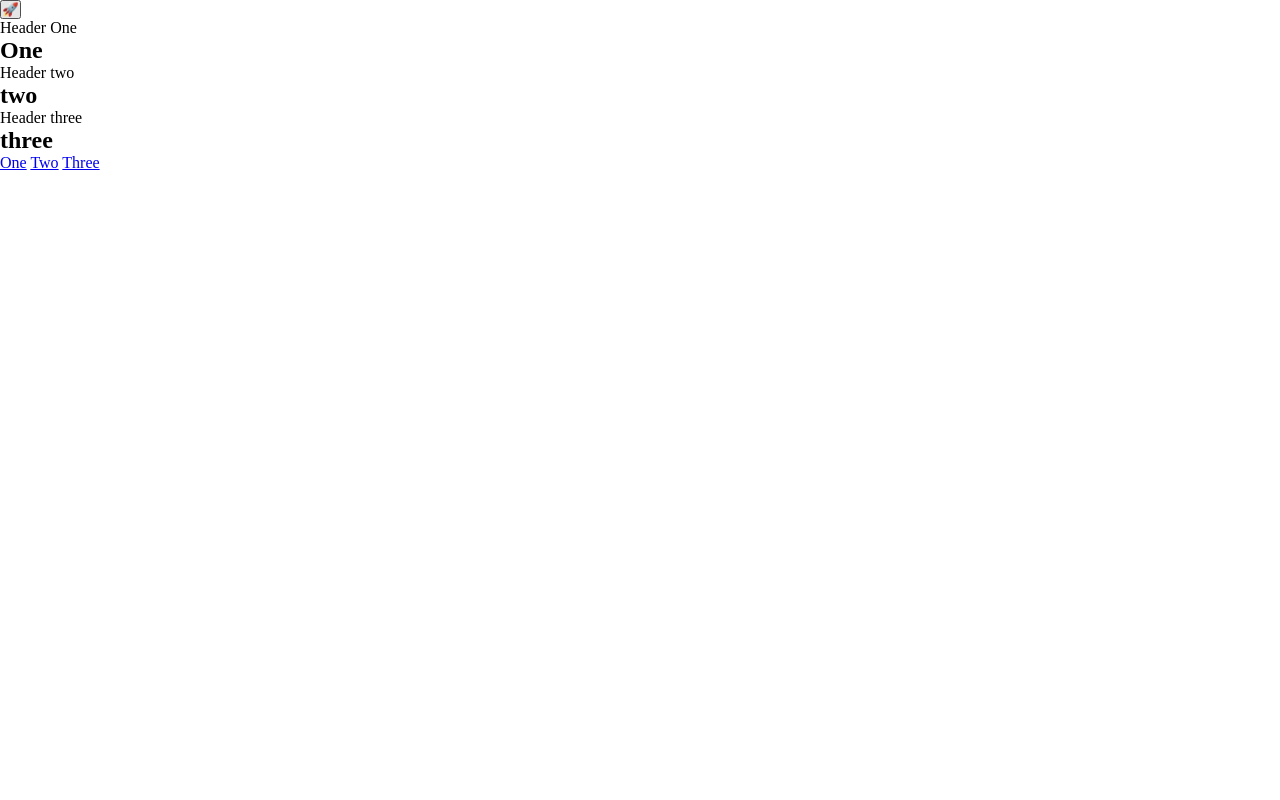
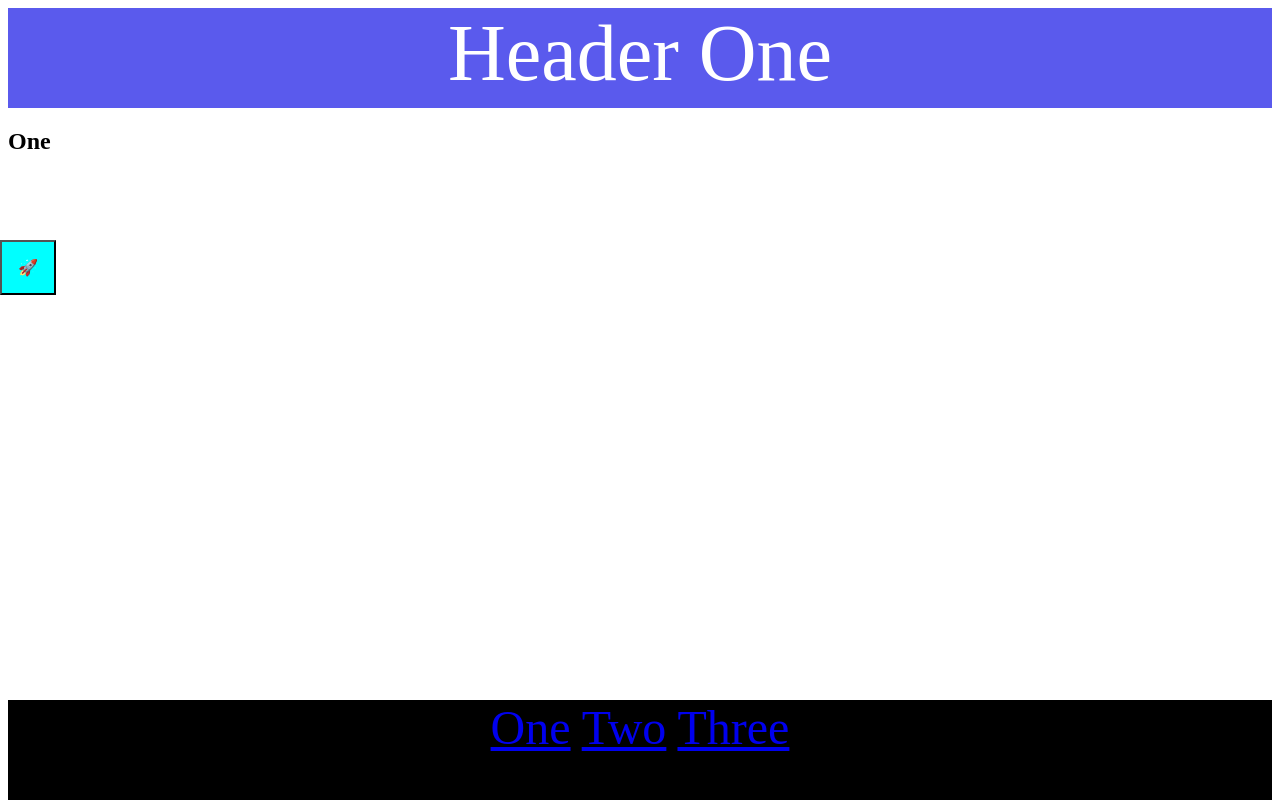
Before and after one commit to anvesha-21/web-dev-practice, a plain HTML site: page arfs.html in a window 1280 px wide. Shown: the top 800 px of the page. Drawn offline with Linux system fonts and the light colour scheme.

Commit message:
Update as.css

```diff
--- a/as.css
+++ b/as.css
@@ -1,4 +1,4 @@
-*{
+/* html{
     margin: 0;
     padding: 0;
     box-sizing: border-box;
@@ -8,8 +8,8 @@ body{
     min-height: 200vh;
 
 }
-
-.outer-container{
+/*
+/* .outer-container{
     border: 3px dashed black;
     width: 75-vw;
     height: 85vh;
@@ -28,27 +28,82 @@ body{
     color: white;
     padding: 1rem;
 
+} */
+/* .header1{
+    background-color: blue;
+    color: white;
+    position: absolute;
+    max-height: 200px; */
+    /* top: 100px;
+    center: 30px;
+    font-size: 100px;
+    text-align: center;
 }
-.absolute{
-    background-color: blue;
-    position: absolute;
-    top: 100px;
-    left: 30px;
-}
-.relative{
+.header2{
     background-color: red;
     position: relative;
     top: 300px;
     left: 100px;
+    text-align: center;
+    font-size: 100px;
 }
-.fixed{
+.header3{
     background-color: green;
     position: fixed;
     top: 100px;
 
 }
-.sticky{
+.header4{
     background-color: palevioletred;
     position: sticky;
     top: 0;
+}  */
+
+html{
+    scroll-behavior: smooth;
 }
+
+section{
+    height: 200vh;
+
+
+}
+.blue{
+    background-color: rgb(90, 90, 237);
+}
+.red{
+    background-color: rgb(102, 0, 0);
+}
+.green{
+    background-color: rgb(91, 219, 91);
+}
+header,footer{
+    color: white;
+    text-align: center;
+    height: 100px;
+
+}
+header{
+    position: sticky;
+    top: 0;
+    font-size: 5rem;
+}
+footer{
+    background-color: black;
+    position: sticky;
+    bottom: 0;
+    font-size: 3rem;
+}
+a.visited{
+    color: white;
+}
+.social{
+    background-color: aqua;
+    color: white;
+    font-size: inherit;
+    padding: 1rem;
+    position: fixed;
+top: 30%;
+left: 0;
+z-index: 1;
+}
```
